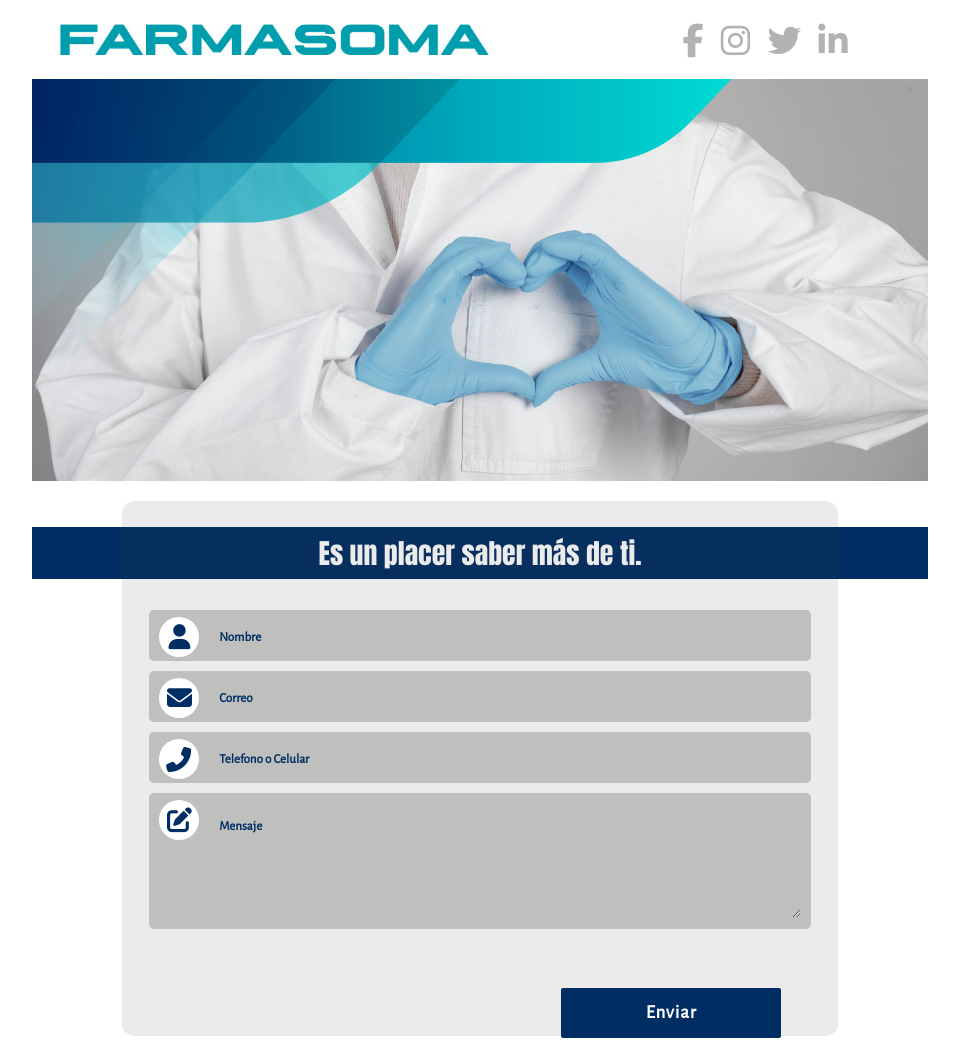
After one commit to AngelJostar/Farmasoma, a PHP site: page /contacto.php in a window 1280 px wide. The commit adds this page. Shown: the whole page, without its empty margins (160-1119 px from the left). Run offline with PHP 8.4, Linux system fonts and the light colour scheme; some libraries are stand-ins or nearby versions.

Commit message:
commit all 6

```diff
--- /dev/null
+++ b/contacto.php
@@ -0,0 +1,74 @@
+<!DOCTYPE html>
+<html lang="en">
+<?php include_once 'includes/tags/google_tag_manager_head.php';?>
+    <meta charset="UTF-8">
+    <meta http-equiv="X-UA-Compatible" content="IE=edge">
+    <meta name="viewport" content="width=device-width, initial-scale=1.0">
+    <title>Document</title>
+    <link rel="stylesheet" rel="preload" href="/css/style.css" media="all">
+    <link rel="stylesheet" rel="preload" href="/css/normalize.css" media="all">
+</head>
+<?php include_once 'includes/tags/google_tag_manager_body.php';?>
+
+    <?php include_once 'includes/templates/header.php';?>
+    <div class="contenedor-banner">
+        <div class="banner-propositos">
+            <img src="/img/banner-contacto.jpg" alt="Banner farmasoma">
+        </div>
+        <div class="decoracion-larga">
+            <img src="/img/DECORACION-LARGA.png" alt="Decoración Larga">
+        </div>
+    </div>
+
+
+    <div class = "posicion-relativa">
+        <div class= "blue-box-contacto">
+            <h2>Es un placer saber más de ti.</h2>
+        </div>
+        <form class="formulario">
+            <div class="campo">
+                <span><i class="fas fa-user"></i></span>
+                <input
+                    class="campo__field"
+                    type="text"
+                    placeholder="Nombre"
+                    id="nombre"
+                >
+            </div>
+            <div class="campo">
+                <span><i class="fas fa-envelope"></i></span>
+                <input
+                    class="campo__field"
+                    type="email"
+                    placeholder="Correo"
+                    id="email"
+                >
+            </div>
+            <div class="campo">
+                <span><i class="fas fa-phone fa-rotate-270"></i></span>
+                <input
+                    class="campo__field"
+                    type="tel"
+                    placeholder="Telefono o Celular"
+                    id="email"
+                >
+            </div>
+            <div class="campo-2">
+                <span><i class="fas fa-edit"></i></span>
+                <textarea
+                    class="campo__field campo__field--textarea"
+                    placeholder="Mensaje"
+                    id="mensaje"
+                ></textarea>
+            </div>
+
+            <div>
+                <input type="submit" value="Enviar" class="custom-btn-2 btn-14-2">
+            </div>
+        </form>
+    </div>
+
+
+    <script src="https://kit.fontawesome.com/3919625d45.js" crossorigin="anonymous"></script><script src="https://kit.fontawesome.com/3919625d45.js" crossorigin="anonymous"></script>
+</body>
+</html>
--- a/css/style.css
+++ b/css/style.css
@@ -3,8 +3,10 @@
     @import url('https://fonts.googleapis.com/css2?family=Montserrat:wght@700&display=swap');
      :root {
         --gris-fuerte: #b2b2b2;
+        --gris-fuerte-transparente: #dedfe0;
         --gris-opaco: #b2b2b2b9;
         --gris-claro: #ededed;
+        --gris-muy-claro: #f1f1f5;
         --azul-rey: #002e64;
         --azul-footer: #00a2b0;
     }
@@ -42,8 +44,6 @@ img {
             max-width: 70%;
         }
     }
-
-
     /*HEADER*/
 
     .header-padre {
@@ -72,11 +72,7 @@ img {
         font-size: calc(0.8rem + 2vw);
         margin-right: calc(0.2rem + 1vw);
     }
-
-
     /*END HEADER*/
-
-
     /*CONTACTO BANNER*/
 
     .contenedor-banner {
@@ -97,8 +93,6 @@ img {
         top: 67%;
         left: 3%;
     }
-
-
     /* 11 */
 
     .custom-btn {
@@ -116,8 +110,6 @@ img {
         display: inline-block;
         outline: none;
     }
-
-
     /* 14 */
 
     .btn-14 {
@@ -161,11 +153,7 @@ img {
     .btn-14:active {
         top: 2px;
     }
-
-
     /*END CONTACTO BANNER*/
-
-
     /*MAIN-PAGINA PRICIPAL*/
 
     .contenedor-main {
@@ -252,11 +240,7 @@ img {
     .principal-text span {
         color: var(--azul-rey) !important;
     }
-
-
     /*END MAIN-PAGINA PRICIPAL*/
-
-
     /*INICIO PROPOSITOS FARMASOMA*/
 
     .banner-propositos {
@@ -292,8 +276,6 @@ img {
         text-align: justify;
         font-size: calc(.6rem + 1.4vw);
     }
-
-
     /*FIN PROPOSITOS FARMASOMA*/
 
     .principal-text p {
@@ -303,18 +285,12 @@ img {
         font-size: calc(0.8em + 1vw);
         padding-top: 1.4rem;
     }
-
-
     /*END MAIN-PAGINA PRICIPAL*/
-
-
     /*PAGINA PRINCIPAL SEGUNDO DIV */
 
     .pastillas-inferior {
         position: relative;
     }
-
-
     /*footer*/
 
     .contenedor-footer {
@@ -367,3 +343,138 @@ img {
         justify-content: left;
         padding-left: 2rem;
     }
+    /*CONTACTO*/
+    /** Contacto **/
+
+    .posicion-relativa {
+        position: relative;
+        max-width: 100%;
+    }
+
+    .blue-box-contacto {
+        background-color: var(--azul-rey);
+        max-width: 100%;
+        position: absolute;
+        right: 0;
+        left: 0;
+        top: 5%;
+        padding: .5em;
+    }
+
+    .blue-box-contacto h2 {
+        font-family: 'Anton', sans-serif;
+        font-weight: 400;
+        text-align: center;
+        color: white;
+        font-size: calc(1.5em + 1vw);
+        padding-bottom: 0;
+    }
+
+    .formulario {
+        background-color: rgba(60, 60, 59, .10);
+        margin: 2rem auto;
+        width: 80%;
+        padding: calc(6.5rem + 3.5vw) calc(1.5rem + 1vw) calc(2rem + 6vw);
+        border-radius: 2%;
+        font-size: 1.7rem;
+        font-family: 'Alegreya Sans', sans-serif;
+        position: relative;
+    }
+
+    .campo {
+        display: flex;
+        margin-bottom: 1rem;
+        padding: .7rem 1rem;
+        width: 100%;
+        background-color: rgba(60, 60, 59, .25);
+        border-radius: 5px;
+        height: 3em;
+    }
+
+    .campo span {
+        background-color: white;
+        border-radius: 50%;
+        min-width: 40px;
+        min-height: 40px;
+        color: var(--azul-rey);
+        display: flex;
+        align-items: center;
+        justify-content: center;
+        margin-right: calc(.5rem + 1vw);
+        font-size: calc(1.7rem + 1vh);
+    }
+
+    .campo-2 {
+        display: flex;
+        margin-bottom: 1rem;
+        padding: .7rem 1rem;
+        width: 100%;
+        background-color: rgba(60, 60, 59, .25);
+        border-radius: 5px;
+        height: 8em;
+    }
+
+    .campo-2 span {
+        background-color: white;
+        border-radius: 50%;
+        min-width: 40px;
+        max-height: 40px;
+        color: var(--azul-rey);
+        display: flex;
+        align-items: center;
+        justify-content: center;
+        margin-right: calc(.5rem + 1vw);
+        font-size: calc(1.7rem + 1vh);
+    }
+
+    .formulario input::placeholder {
+        color: var(--azul-rey);
+        font-family: 'Alegreya Sans', sans-serif;
+        font-weight: 600;
+        font-size: 1.3rem;
+    }
+
+    .formulario textarea::placeholder {
+        color: var(--azul-rey);
+        font-family: 'Alegreya Sans', sans-serif;
+        font-weight: 600;
+        font-size: 1.3rem;
+        padding-top: calc(.5rem + 1vw);
+        margin: 1rem .5rem;
+    }
+
+    .campo__field {
+        border-radius: 5%;
+        background-color: rgba(60, 60, 59, 0);
+        flex: 1;
+        border: none;
+    }
+
+    .campo__field--textarea {
+        height: 6.9em;
+    }
+
+    .custom-btn-2 {
+        width: calc(11em + 1vw);
+        height: calc(2em + 1vw);
+        color: #fff;
+        border-radius: 2px;
+        font-family: 'Alegreya Sans', sans-serif;
+        font-weight: 700;
+        letter-spacing: 0.1rem;
+        font-size: calc(0.6rem + 1vw);
+        cursor: pointer;
+        transition: all 0.3s ease;
+        position: absolute;
+        top: 91%;
+        right: 8%;
+        display: inline-block;
+        outline: none;
+    }
+    /* 14 */
+
+    .btn-14-2 {
+        background: var(--azul-rey);
+        border: none;
+        z-index: 1;
+    }
```
Also changed, not shown: img/banner-contacto.jpg (added). Lines whose indentation alone changed are shown as unchanged.
